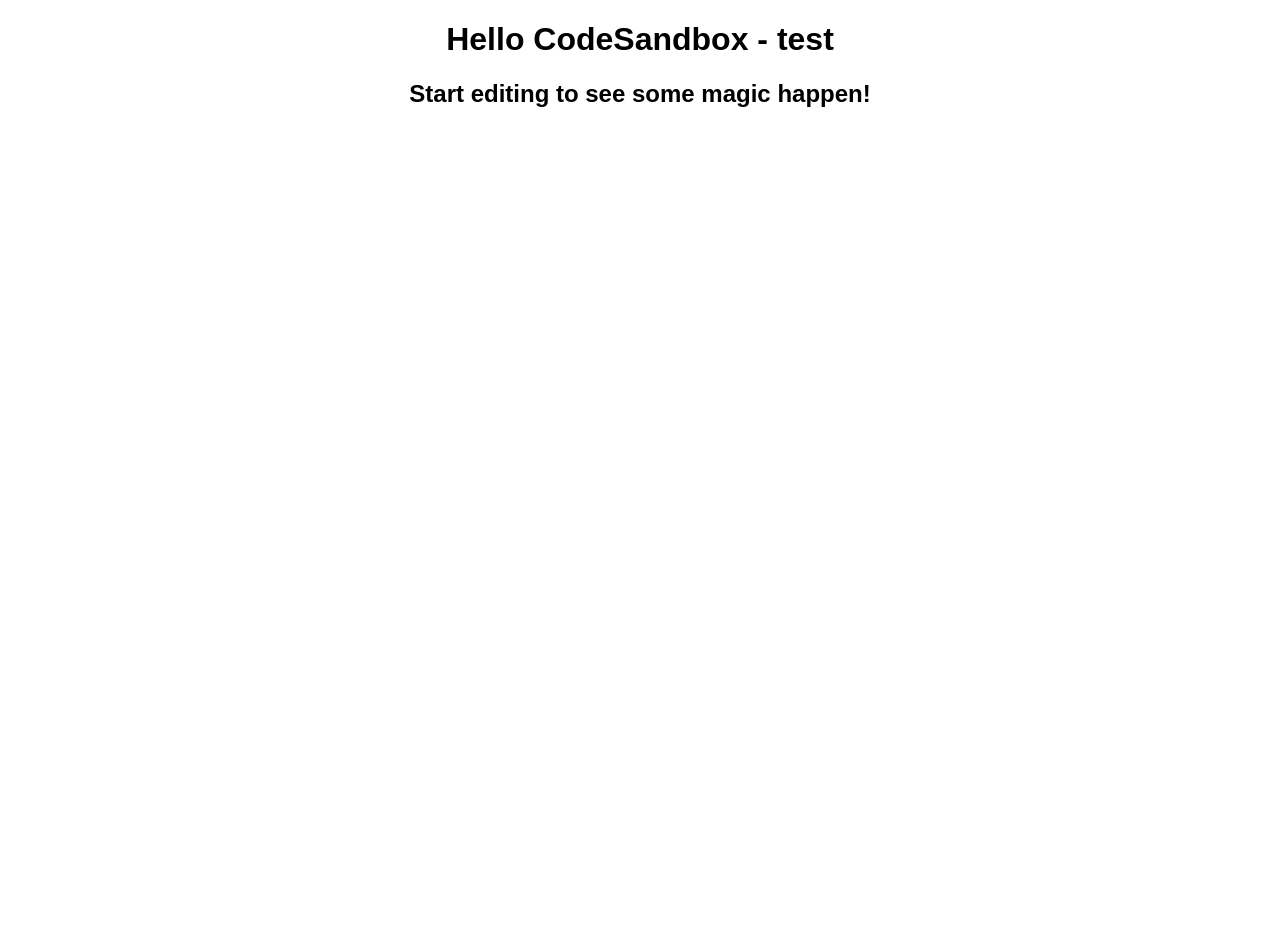
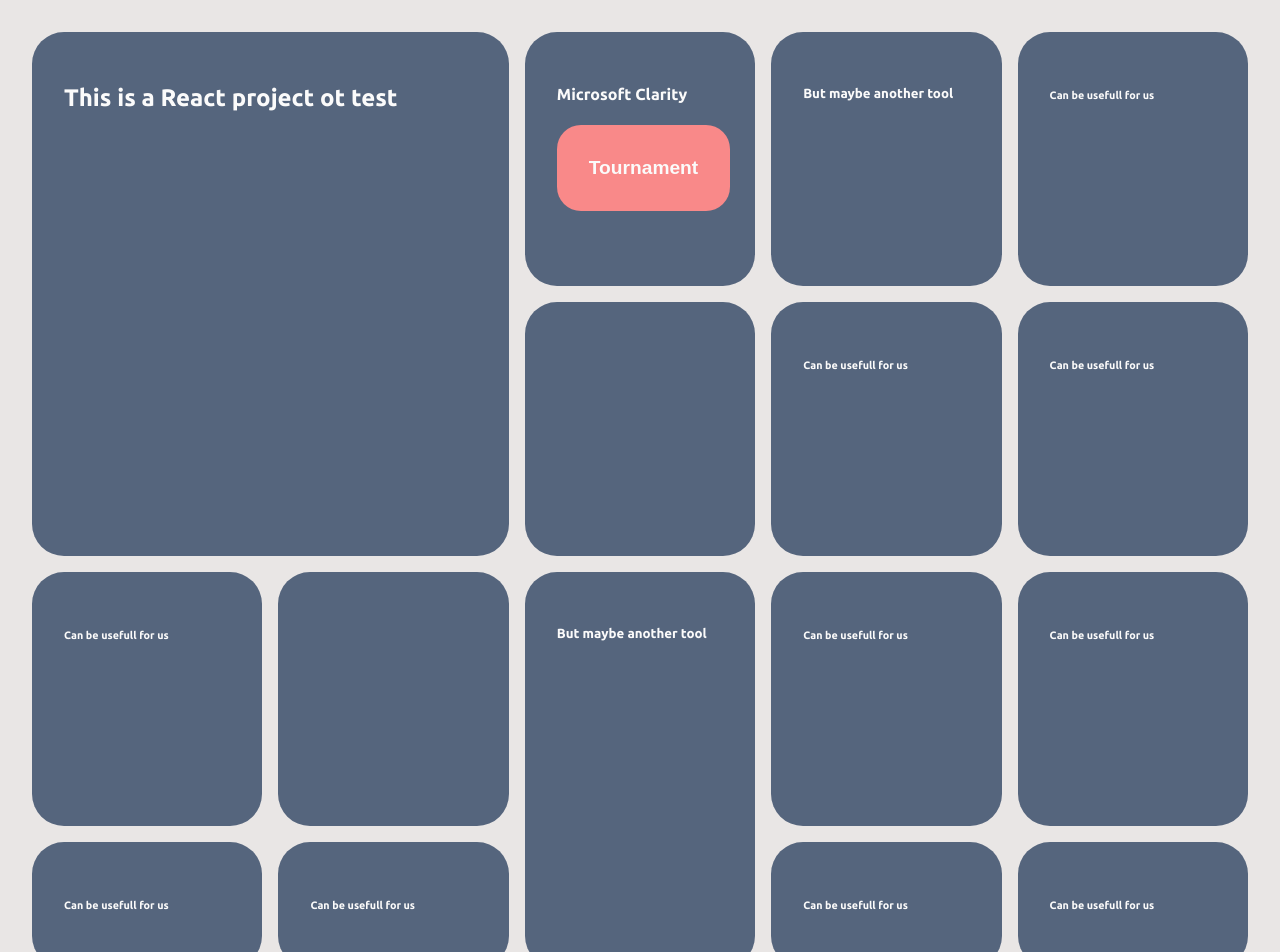
Before and after one commit to soooji/test-clarity, a React (Create React App) app: page / in a window 1280 px wide. Shown: the top 952 px of the page. Before the commit the page ends 800 px from the top, so only its background shows below. Built offline with nearby package versions, Linux system fonts and the light colour scheme.

Commit message:
update pages

```diff
--- a/package.json
+++ b/package.json
@@ -9,14 +9,18 @@
   ],
   "main": "src/index.tsx",
   "dependencies": {
+    "framer-motion": "^10.9.1",
     "loader-utils": "3.2.1",
     "react": "18.2.0",
     "react-dom": "18.2.0",
-    "react-scripts": "5.0.1"
+    "react-router-dom": "^6.9.0",
+    "react-scripts": "5.0.1",
+    "styled-components": "^5.3.9"
   },
   "devDependencies": {
     "@types/react": "18.0.25",
     "@types/react-dom": "18.0.9",
+    "@types/styled-components": "^5.1.26",
     "typescript": "4.4.2"
   },
   "scripts": {
--- a/public/index.html
+++ b/public/index.html
@@ -28,6 +28,12 @@
     -->
     <link rel="manifest" href="%PUBLIC_URL%/manifest.json" />
     <link rel="shortcut icon" href="%PUBLIC_URL%/favicon.ico" />
+    <link rel="preconnect" href="https://fonts.googleapis.com" />
+    <link rel="preconnect" href="https://fonts.gstatic.com" crossorigin />
+    <link
+      href="https://fonts.googleapis.com/css2?family=Poppins:ital,wght@0,100;0,200;0,300;0,400;0,500;0,600;0,700;0,800;0,900;1,100;1,200;1,300;1,400;1,500;1,600;1,700;1,800;1,900&family=Ubuntu:ital,wght@0,300;0,400;0,500;0,700;1,300;1,400;1,500;1,700&display=swap"
+      rel="stylesheet"
+    />
     <!--
       Notice the use of %PUBLIC_URL% in the tags above.
       It will be replaced with the URL of the `public` folder during the build.
--- a/src/App.tsx
+++ b/src/App.tsx
@@ -1,10 +1,19 @@
 import "./styles.css";
+import { createBrowserRouter, RouterProvider } from "react-router-dom";
+import { Home } from "./pages/Home";
+import { Tournament } from "./pages/Tournament";
+
+const router = createBrowserRouter([
+  {
+    path: "/",
+    element: <Home />,
+  },
+  {
+    path: "/tournament",
+    element: <Tournament />,
+  },
+]);
 
 export default function App() {
-  return (
-    <div className="App">
-      <h1>Hello CodeSandbox - test</h1>
-      <h2>Start editing to see some magic happen!</h2>
-    </div>
-  );
+  return <RouterProvider router={router} />;
 }
--- /dev/null
+++ b/src/components/Button.tsx
@@ -0,0 +1,23 @@
+import { CSSProperties } from "react";
+import styled from "styled-components";
+
+export const Button = styled.button<{
+  background?: CSSProperties["backgroundColor"];
+}>`
+  padding: 32px;
+  background-color: ${({ background }) => background ?? "#fc7979"};
+  font-size: 1.2rem;
+  font-weight: bold;
+  border-radius: 24px;
+  color: white;
+  transition: ease 0.2s all;
+  box-shadow: 0 0px 10px rgba(0, 0, 0, 0);
+  border: none;
+  cursor: pointer;
+
+  &:hover {
+    transform: scale(1.05);
+    transition: ease 0.1s all;
+    box-shadow: 0 10px 20px rgba(0, 0, 0, 0.1);
+  }
+`;
--- /dev/null
+++ b/src/components/Card.tsx
@@ -0,0 +1,33 @@
+import { CSSProperties } from "react";
+import styled, { css } from "styled-components";
+
+export const Card = styled.div<{
+  width?: CSSProperties["width"];
+  height?: CSSProperties["height"];
+  noHover?: boolean;
+}>`
+  padding: 32px;
+  background-color: #3c4f6b;
+  border-radius: 32px;
+  transition: ease 0.2s all;
+  opacity: 0.85;
+  box-shadow: 0 0px 10px rgba(0, 0, 0, 0);
+  overflow: hidden;
+  color: white;
+  ${({ width }) => css`
+    width: ${width};
+  `};
+  ${({ height }) => css`
+    height: ${height};
+  `};
+  ${({ noHover }) =>
+    !noHover &&
+    css`
+      &:hover {
+        opacity: 1;
+        transform: scale(1.05);
+        transition: ease 0.1s all;
+        box-shadow: 0 10px 20px rgba(0, 0, 0, 0.5);
+      }
+    `};
+`;
--- /dev/null
+++ b/src/pages/Home.tsx
@@ -0,0 +1,75 @@
+import { FC } from "react";
+import { Link } from "react-router-dom";
+import styled from "styled-components";
+import { Button } from "../components/Button";
+import { Card } from "../components/Card";
+
+const Grid = styled.div`
+  padding: 32px;
+  display: grid;
+  gap: 16px;
+  grid-template-columns: repeat(5, 1fr);
+  grid-template-rows: repeat(3, 1fr);
+  height: 100vh;
+  min-height: 1000px;
+  div:nth-child(1) {
+    grid-area: 1 / 1 / 3 / 3;
+  }
+  div:nth-child(3) {
+    grid-area: 3 / 3 / 5 / 4;
+  }
+`;
+
+export const Home: FC = () => {
+  return (
+    <Grid>
+      <Card>
+        <h2>This is a React project ot test</h2>
+      </Card>
+      <Card>
+        <h4>Microsoft Clarity</h4>
+        <Link to="/tournament">
+          <Button>Tournament</Button>
+        </Link>
+      </Card>
+      <Card>
+        <h5>But maybe another tool</h5>
+      </Card>
+      <Card>
+        <h5>But maybe another tool</h5>
+      </Card>
+      <Card>
+        <h6>Can be usefull for us</h6>
+      </Card>
+      <Card></Card>
+      <Card>
+        <h6>Can be usefull for us</h6>
+      </Card>
+      <Card>
+        <h6>Can be usefull for us</h6>
+      </Card>
+      <Card>
+        <h6>Can be usefull for us</h6>
+      </Card>
+      <Card></Card>
+      <Card>
+        <h6>Can be usefull for us</h6>
+      </Card>
+      <Card>
+        <h6>Can be usefull for us</h6>
+      </Card>
+      <Card>
+        <h6>Can be usefull for us</h6>
+      </Card>
+      <Card>
+        <h6>Can be usefull for us</h6>
+      </Card>
+      <Card>
+        <h6>Can be usefull for us</h6>
+      </Card>
+      <Card>
+        <h6>Can be usefull for us</h6>
+      </Card>
+    </Grid>
+  );
+};
--- /dev/null
+++ b/src/pages/Tournament.tsx
@@ -0,0 +1,110 @@
+import { FC } from "react";
+import styled from "styled-components";
+import { Card } from "../components/Card";
+import { motion } from "framer-motion";
+import { Button } from "../components/Button";
+import { Link } from "react-router-dom";
+
+const Wrapper = styled.div`
+  padding: 32px;
+  img {
+    border-radius: 24px;
+  }
+  /* display: grid; */
+  /* gap: 16px; */
+  /* height: 100vh; */
+`;
+
+export const Tournament: FC = () => {
+  return (
+    <Wrapper>
+      <h2 style={{ margin: 0 }}>This could be a tournament</h2>
+      <h4 style={{ fontWeight: 100, marginTop: "12px" }}>
+        In the front-end portal
+      </h4>
+      <div style={{ display: "flex" }}>
+        <img
+          src="https://images.unsplash.com/photo-1679421138603-2dfc7317365b?ixlib=rb-4.0.3&ixid=MnwxMjA3fDB8MHxlZGl0b3JpYWwtZmVlZHw5fHx8ZW58MHx8fHw%3D&auto=format&fit=crop&w=500&q=60"
+          width="500px"
+        />
+        <Card noHover style={{ marginLeft: 16 }}>
+          <p>
+            Lorem Ipsum is simply dummy text of the printing and typesetting
+            industry. Lorem Ipsum has been the industry's standard dummy text
+            ever since the 1500s, when an unknown printer took a galley of type
+            and scrambled it to make a type specimen book. It has survived not
+            only five centuries, but also the leap into electronic typesetting,
+            remaining essentially unchanged. It was popularised in the 1960s
+            with the release of Letraset sheets containing Lorem Ipsum passages,
+            and more recently with desktop publishing software like Aldus
+            PageMaker including versions of Lorem Ipsum.
+          </p>
+        </Card>
+      </div>
+      <br />
+      <br />
+      <br />
+      <div
+        style={{
+          display: "grid",
+          gridAutoFlow: "column",
+          justifyContent: "center",
+          gap: "100px",
+          width: "100%",
+        }}
+      >
+        {[1, 2, 3, 4, 5, 6, 7, 8, 9, 10, 11, 12, 13, 14, 15].map((v) => (
+          <motion.div
+            key={v}
+            style={{
+              display: "inline-block",
+              background: "#27549a",
+              width: 30,
+              height: 30,
+              borderRadius: 15,
+            }}
+            animate={{
+              scale: [1, 1.5, 1.5, 1, 1],
+              rotate: [0, 0, 270, 270, 0],
+              borderRadius: ["20%", "20%", "50%", "50%", "20%"],
+              opacity: [0, 0, 1, 1, 0],
+            }}
+            transition={{
+              duration: 1,
+              repeat: 10_000_000,
+            }}
+          />
+        ))}
+      </div>
+      <br />
+      <br />
+      <br />
+      <div style={{ display: "flex" }}>
+        <Card noHover style={{ marginRight: 16 }}>
+          <p>
+            Lorem Ipsum is simply dummy text of the printing and typesetting
+            industry. Lorem Ipsum has been the industry's standard dummy text
+            ever since the 1500s, when an unknown printer took a galley of type
+            and scrambled it to make a type specimen book. It has survived not
+            only five centuries, but also the leap into electronic typesetting,
+            remaining essentially unchanged. It was popularised in the 1960s
+            with the release of Letraset sheets containing Lorem Ipsum passages,
+            and more recently with desktop publishing software like Aldus
+            PageMaker including versions of Lorem Ipsum.
+          </p>
+        </Card>
+        <img
+          src="https://images.unsplash.com/photo-1679421138603-2dfc7317365b?ixlib=rb-4.0.3&ixid=MnwxMjA3fDB8MHxlZGl0b3JpYWwtZmVlZHw5fHx8ZW58MHx8fHw%3D&auto=format&fit=crop&w=500&q=60"
+          width="500px"
+        />
+      </div>
+      <br />
+      <br />
+      <br />
+      <br />
+      <Link to="/">
+        <Button>Back to home</Button>
+      </Link>
+    </Wrapper>
+  );
+};
--- a/src/styles.css
+++ b/src/styles.css
@@ -1,3 +1,14 @@
+body {
+  margin: 0;
+  background-color: #e9e6e5;
+  font-family: "Poppins", sans-serif;
+  font-family: "Ubuntu", sans-serif;
+}
+
+* {
+  box-sizing: border-box;
+}
+
 .App {
   font-family: sans-serif;
   text-align: center;
```
Also changed, not shown: 2 other files (tests, documents, lock files or other folders).
